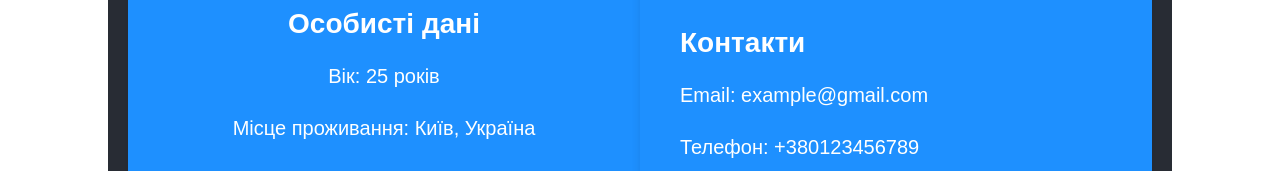
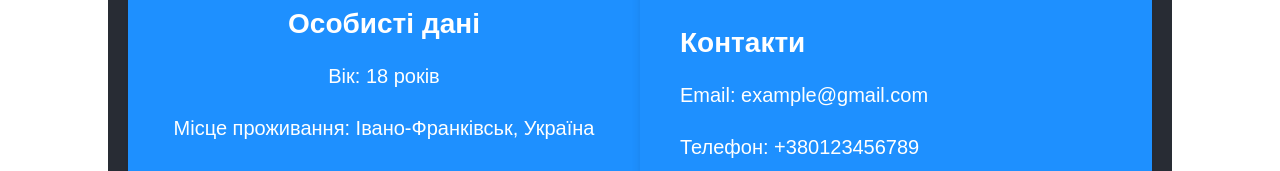
Before and after one commit to VadimTaras/VadimTaras.github.io, a plain HTML site: page index.html in a window 1280 px wide. Shown: the part 498-669 px from the top of the page. Drawn offline with Linux system fonts and the light colour scheme.

Commit message:
Update index.html

```diff
--- a/index.html
+++ b/index.html
@@ -18,8 +18,8 @@
             </div>
             <div class="personal-info">
                 <h2>Особисті дані</h2>
-                <p>Вік: 25 років</p>
-                <p>Місце проживання: Київ, Україна</p>
+                <p>Вік: 18 років</p>
+                <p>Місце проживання: Івано-Франківськ, Україна</p>
             </div>
             <div class="interests">
                 <h2>Інтереси</h2>
```
